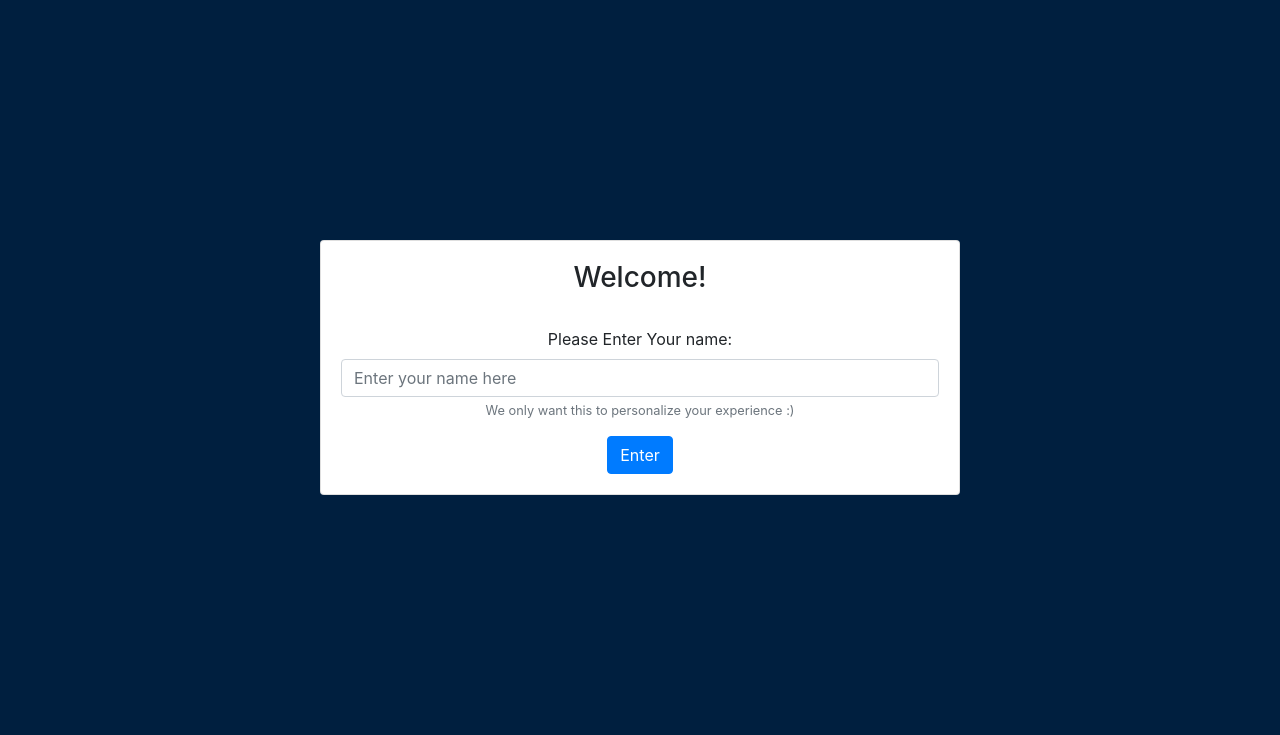
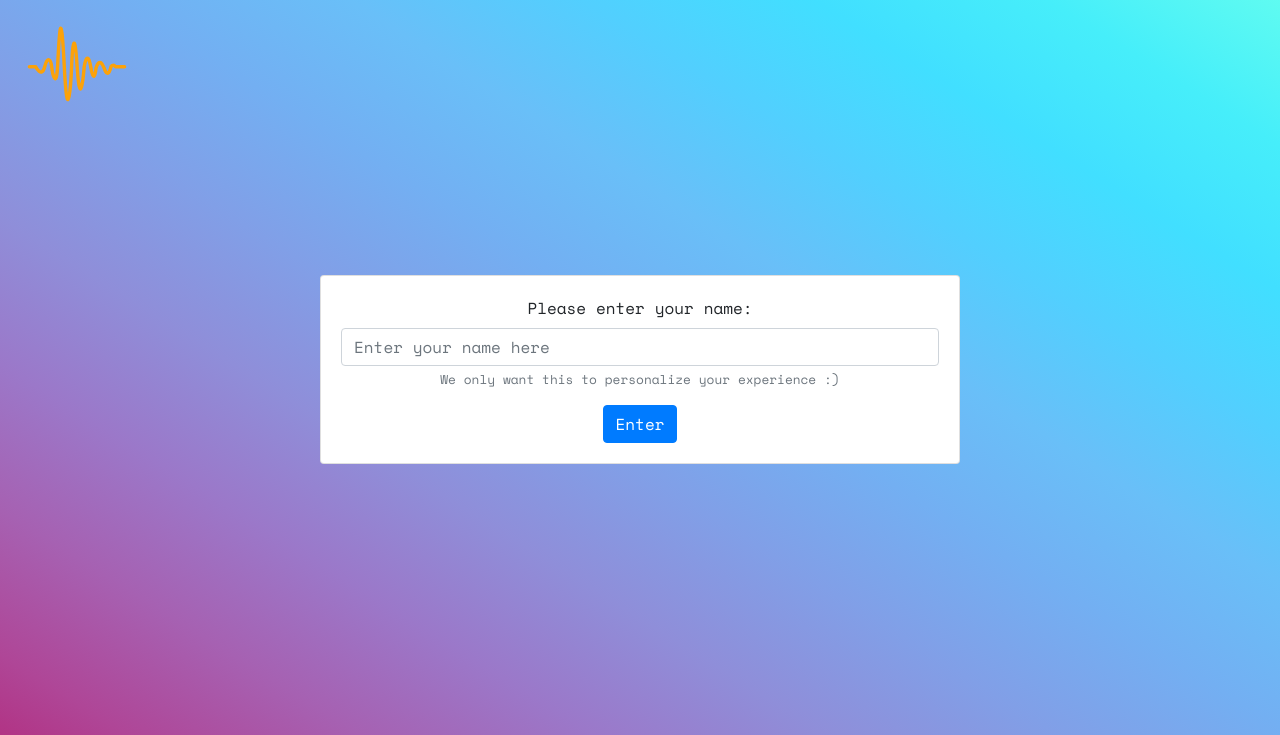
Before and after one commit to arnavgrg/Dr.ai, a Flask app: page / in a window 1280 px wide. Shown: the top 735 px of the page. Run offline with Flask 2, Linux system fonts and the light colour scheme; some libraries are stand-ins or nearby versions.

Commit message:
Update homepage UI

```diff
--- a/templates/index.html
+++ b/templates/index.html
@@ -1,18 +1,20 @@
 <!DOCTYPE html>
-<html>
+<html style="height: 100%;">
     <link rel="stylesheet" href="https://stackpath.bootstrapcdn.com/bootstrap/4.3.1/css/bootstrap.min.css" integrity="sha384-ggOyR0iXCbMQv3Xipma34MD+dH/1fQ784/j6cY/iJTQUOhcWr7x9JvoRxT2MZw1T" crossorigin="anonymous">
+    <link href="https://fonts.googleapis.com/css?family=Space+Mono&display=swap" rel="stylesheet">
     <head>
         <title>
-            Need to add title here
+            Dr. AI | Home
         </title>
     </head>
-    <body style="background-color: #001f3f;">
-        <div class="card" style="margin: auto; width: 50%; margin-top: 15em; height: 50%; text-align: center;">
+    <body style="font-family: 'Space Mono', monospace;background-image: linear-gradient(to right top, #b32576, #af4697, #a661b2, #9b78c9, #8f8ed9, #819fe7, #73aff2, #69bff8, #52cffe, #41dfff, #46eefa, #5ffbf1);">
+        <img src="/static/logo.svg" style="margin: auto; width: 8%; height: 5%; margin-left: 2%; margin-top: 1%;" alt="Dr. AI Logo">
+        <div class="card" style="margin: auto; width: 50%; margin-top: 10em; height: 50%; text-align: center;">
             <div class="card-body">
-                <h3>Welcome!</h3><br/>
+                <!-- <h3>Welcome!</h3><br/> -->
                 <form action="http://127.0.0.1:5000/query" method="post">
                     <div class="form-group">
-                      <label for="exampleInputEmail1">Please Enter Your name:</label>
+                      <label for="emailHelp">Please enter your name:</label>
                       <input type="text" class="form-control" name="userName" aria-describedby="emailHelp" placeholder="Enter your name here">
                       <small id="emailHelp" class="form-text text-muted">We only want this to personalize your experience :)</small>
                     </div>
```
Also changed, not shown: static/logo.svg (added).
